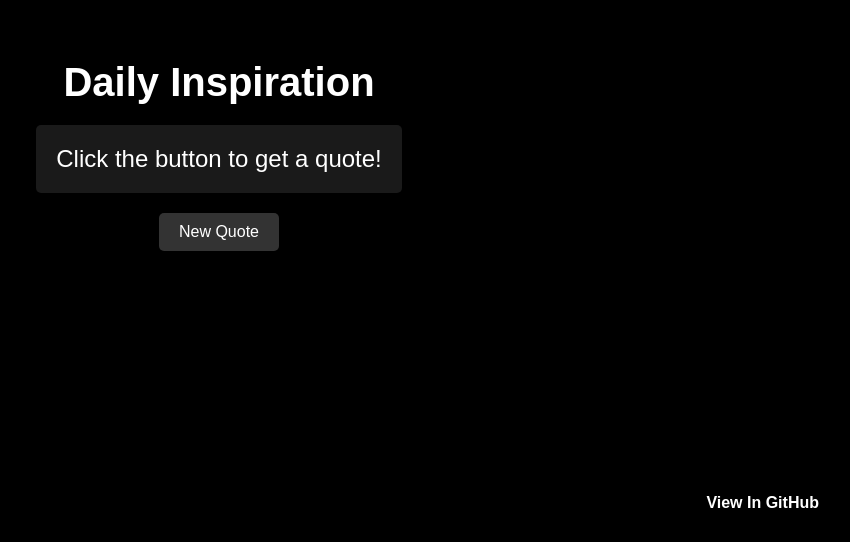
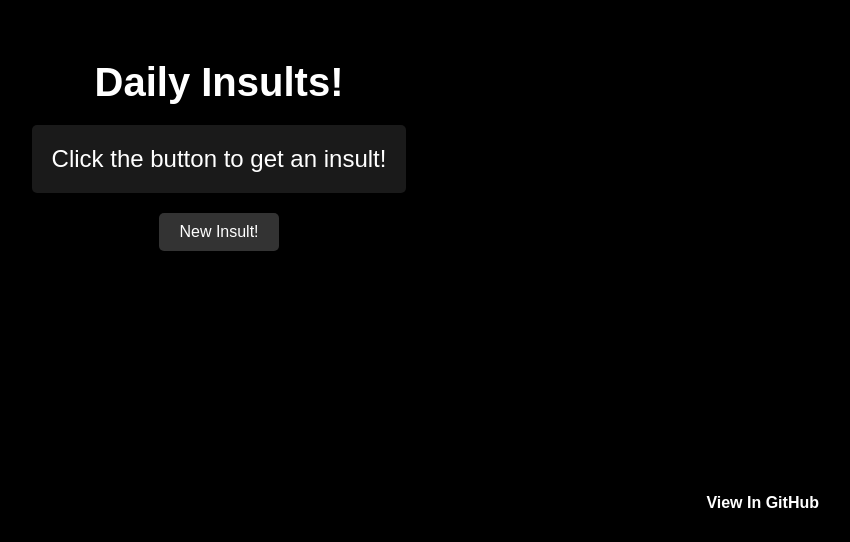
Before and after one commit to lolmiku/Daily-Insults, a plain HTML site: page index.html in a window 1280 px wide. Shown: the part 258-800 px from the top of the page, without its empty margins (421-1271 px from the left). Drawn offline with Linux system fonts and the light colour scheme.

Commit message:
Change Daily Quotes --> Daily Insults

```diff
--- a/index.html
+++ b/index.html
@@ -3,18 +3,18 @@
 <head>
     <meta charset="UTF-8">
     <meta name="viewport" content="width=device-width, initial-scale=1.0">
-    <title>Daily Inspiration Quotes</title>
-    <link rel="icon" href="https://cdn-icons-png.flaticon.com/512/157/157776.png">
+    <title>Daily Insults!</title>
+    <link rel="icon" href="https://a.pinatafarm.com/494x360/beb5e72fb5/skeleton-roast.jpg">
     <link rel="stylesheet" href="styles.css">
 </head>
 <body>
     <div id="container">
-        <h1>Daily Inspiration</h1>
-        <div id="quoteDisplay">Click the button to get a quote!</div>
-        <button id="newQuoteBtn">New Quote</button>
+        <h1>Daily Insults!</h1>
+        <div id="quoteDisplay">Click the button to get an insult!</div>
+        <button id="newQuoteBtn">New Insult!</button>
     </div>
 
-    <a href="https://github.com/altztechz/Daily-Quotes" target="_blank" class="github-btn">View In GitHub</a>
+    <a href="https://github.com/lolmiku/Daily-Insults/" target="_blank" class="github-btn">View In GitHub</a>
 
     <script src="script.js"></script>
 </body>
```
